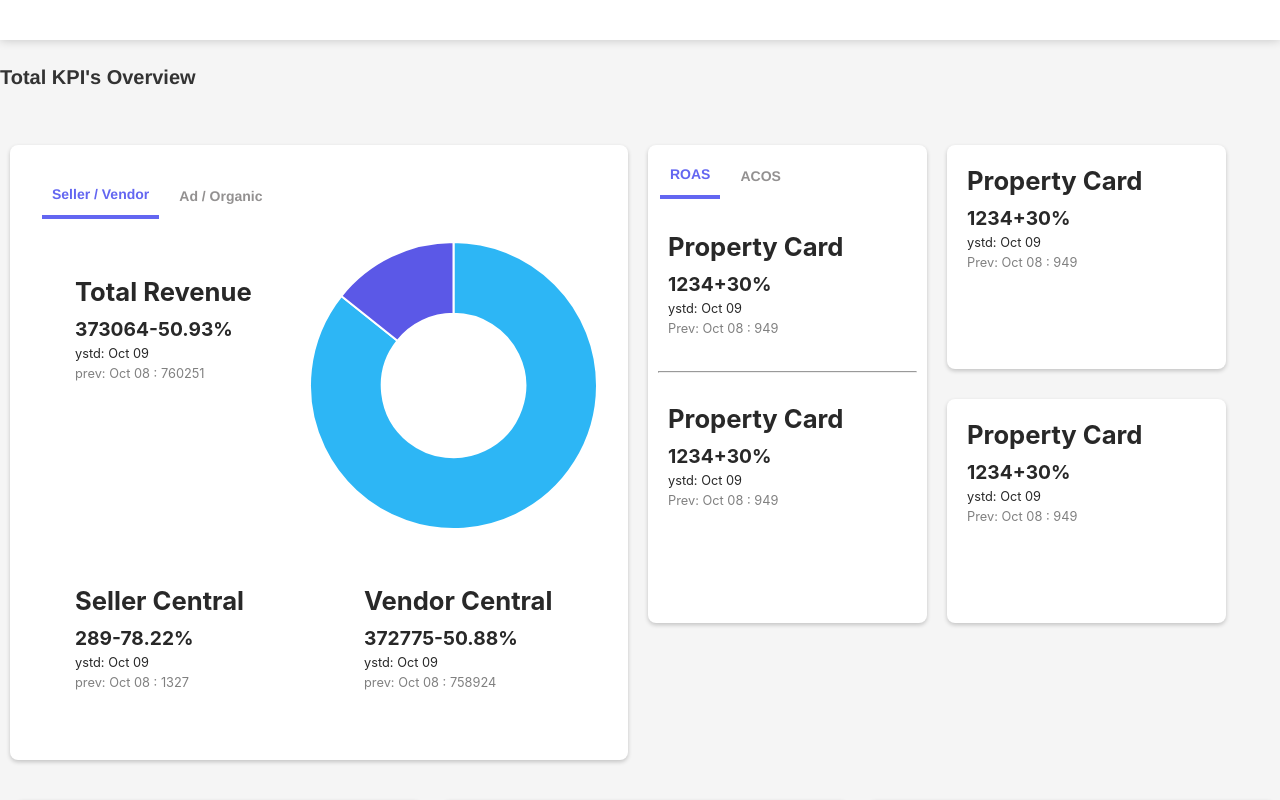
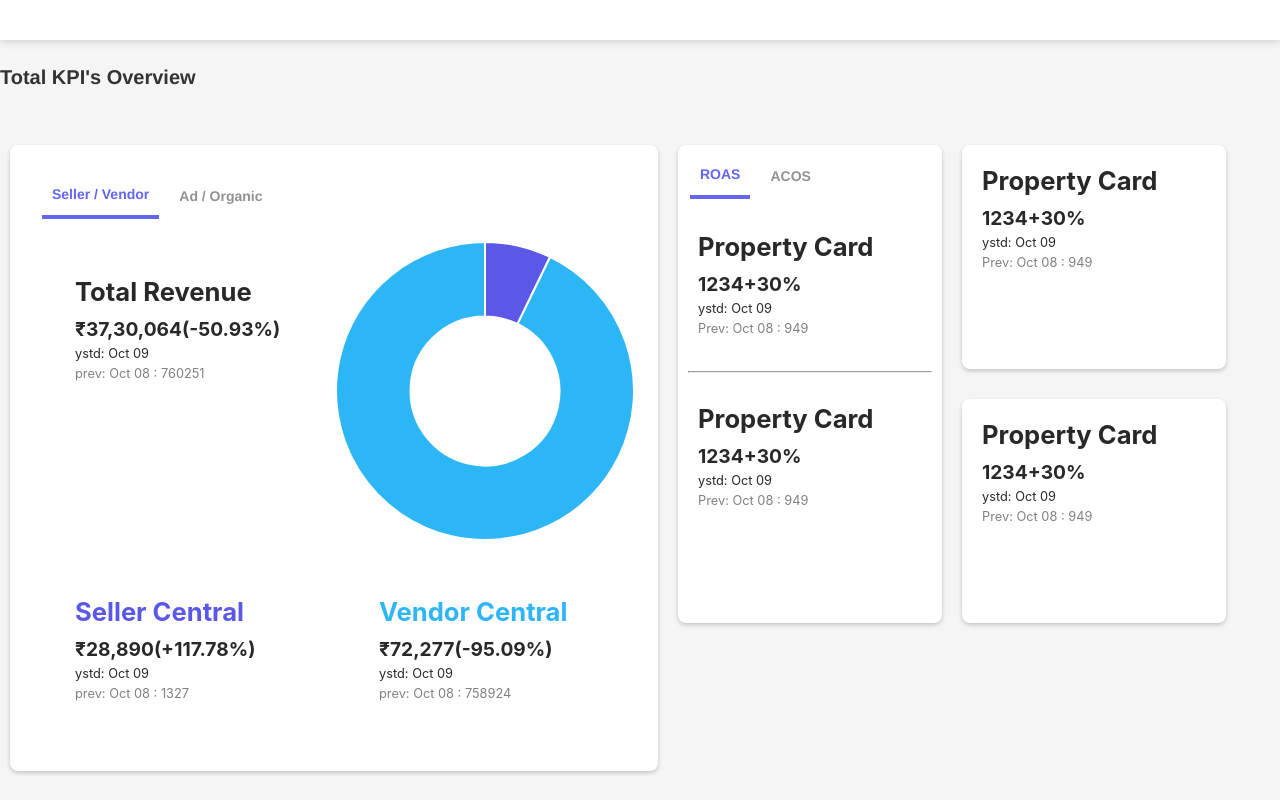
Before and after one commit to priyadav21/device-responsive-web-page, a React (Create React App) app: page / in a window 1280 px wide. Shown: the top 800 px of the page. Built offline with nearby package versions, Linux system fonts and the light colour scheme.

Commit message:
some more changes

```diff
--- a/src/Styles.css
+++ b/src/Styles.css
@@ -92,6 +92,14 @@ hr {
   padding: 20px;
   margin: 5px;
   margin-right: 15px;
+}
+
+.property1 {
+  color: #5b58e7;
+}
+
+.property2 {
+  color: #2db6f5;
 }
 
 .card-holder {
--- a/src/components/DoughnutChart.js
+++ b/src/components/DoughnutChart.js
@@ -5,11 +5,11 @@ Chart.register(ArcElement);
 const DoughnutChart = () => {
   //   const { labels, value } = props.data;
   const data = {
-    labels: ["Vendor", "Seller"],
+    labels: ["Seller", "Vendor"],
     datasets: [
       {
-        data: [300, 50],
-        backgroundColor: ["#2db6f5", "#5b58e7"],
+        data: [2890, 37277],
+        backgroundColor: ["#5b58e7", "#2db6f5"],
       },
     ],
   };
--- a/src/components/PropertyCard.js
+++ b/src/components/PropertyCard.js
@@ -2,11 +2,12 @@ import React from "react";
 import "../Styles.css";
 
 const PropertyCard = (props) => {
-  const data = props.data;
+  const { data, chartProperty } = props;
   let obj;
   if (data) {
     obj = {
       name: data[0].name,
+      type: data[0].value.type,
       currValue: data[0].value.amount,
       prevValue: data[1].value.amount,
       currDate: "Oct 09",
@@ -17,14 +18,72 @@ const PropertyCard = (props) => {
       ).toFixed(2),
     };
   }
+
+  function formatIndianNumber(number) {
+    if (isNaN(number)) {
+      return "Invalid Number";
+    }
+
+    number = number.toString();
+    let parts = number.split(".");
+    let integerPart = parts[0];
+    let decimalPart = parts[1] || "";
+    let len = integerPart.length;
+    let formattedNumber;
+
+    if (len > 3) {
+      let formattedInteger = integerPart.slice(len-3);
+      let i = len-3;
+      while(i>0){
+        formattedInteger = integerPart.slice(i-1,i+1) + "," + formattedInteger;
+        i-=2;
+      }
+      formattedNumber = formattedInteger;
+    } else {
+      formattedNumber = integerPart;
+    }
+
+    if (decimalPart) {
+      formattedNumber += "." + decimalPart;
+    }
+
+    return formattedNumber;
+  }
+
+  const getModifiedValue = (type, value) => {
+    let modified;
+    switch (type) {
+      case "price":
+        modified = "₹" + formatIndianNumber(value);
+        break;
+      case "percentage":
+        modified = value + "%";
+        break;
+      default:
+        modified = value;
+        break;
+    }
+
+    return modified;
+  };
   return (
     <div className="property-container">
       {data ? (
         <div className="property-card">
-          <div className="row card-title">{obj.name}</div>
+          <div
+            className={`row card-title ${
+              chartProperty && "property" + chartProperty
+            }`}
+          >
+            {obj.name}
+          </div>
           <div className="row card-subtitle">
-            <div className="column ">{obj.currValue}</div>
-            <div className="column">{obj.percent}%</div>
+            <div className="column ">
+              {getModifiedValue(obj.type, obj.currValue)}
+            </div>
+            <div className="column">{`(${
+              obj.percent > 0 ? "+" + obj.percent : obj.percent
+            }%)`}</div>
           </div>
           <div className="row card-text">
             {" "}
--- a/src/components/SummaryCard.js
+++ b/src/components/SummaryCard.js
@@ -37,10 +37,11 @@ const SummaryCard = (props) => {
           </div>
           <div className="row">
             <div className="column card-holder">
-              <PropertyCard data={seller} dates={dates} />
+              <PropertyCard data={seller} dates={dates} chartProperty ={1}
+              />
             </div>
             <div className="column card-holder">
-              <PropertyCard data={vendor} dates={dates} />
+              <PropertyCard data={vendor} dates={dates} chartProperty ={2}/>
             </div>
           </div>
         </div>
--- a/src/data.js
+++ b/src/data.js
@@ -17,7 +17,7 @@ export const content = {
           type: "seller",
           value: {
             type: "price",
-            amount: 289,
+            amount: 2890,
           },
         },
         vendor: {
@@ -25,7 +25,7 @@ export const content = {
           type: "vendor",
           value: {
             type: "price",
-            amount: 372775,
+            amount: 37277,
           },
         },
       },
```
